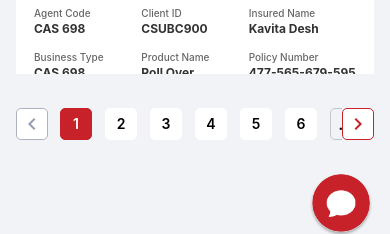
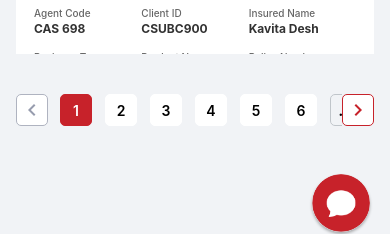
Before and after one commit to RishiMonocept/Aditya-Birla, a React Native app: screen /BottomTabs in a window 390 px wide. Shown: the part 534-768 px from the top of the page. Built offline with nearby package versions, Linux system fonts and the light colour scheme.

Commit message:
Removed bottomnvagation container, when kwyboard appears.

```diff
--- a/src/components/BottomNavigation.jsx
+++ b/src/components/BottomNavigation.jsx
@@ -1,4 +1,4 @@
-import React, { useCallback } from "react";
+import React, { useCallback, useEffect, useState } from "react";
 import {
   View,
   Text,
@@ -8,6 +8,7 @@ import {
   Image,
   KeyboardAvoidingView,
   Platform,
+  Keyboard,
 } from "react-native";
 import { createBottomTabNavigator } from "@react-navigation/bottom-tabs";
 import Reports from "../pages/Reports";
@@ -44,12 +45,25 @@ const tabs = [
 ];
 
 const BottomNavigation = () => {
+  const [isKeyboardVisible, setKeyboardVisible] = useState(false);
+
+  useEffect(() => {
+    const keyboardShowListener = Keyboard.addListener("keyboardDidShow", () => {
+      setKeyboardVisible(true);
+    });
+    const keyboardHideListener = Keyboard.addListener("keyboardDidHide", () => {
+      setKeyboardVisible(false);
+    });
+
+    return () => {
+      keyboardShowListener.remove();
+      keyboardHideListener.remove();
+    };
+  }, []);
+
   const CustomTabBar = ({ state, descriptors, navigation }) => {
     return (
-      <KeyboardAvoidingView
-        behavior={Platform.OS === "ios" ? "padding" : "height"}
-        keyboardVerticalOffset={-64}
-      >
+      <>
         <View style={styles.bottomNavigation}>
           {state.routes.map((route, index) => {
             const { options } = descriptors[route.key];
@@ -104,13 +118,15 @@ const BottomNavigation = () => {
           })}
         </View>
         <ChatButton />
-      </KeyboardAvoidingView>
+      </>
     );
   };
 
   return (
     <Tab.Navigator
-      tabBar={(props) => <CustomTabBar {...props} />}
+      tabBar={(props) =>
+        !isKeyboardVisible ? <CustomTabBar {...props} /> : null
+      }
       screenOptions={{
         headerShown: false,
         tabBarHideOnKeyboard: true,
@@ -127,8 +143,8 @@ const BottomNavigation = () => {
 
 const styles = StyleSheet.create({
   bottomNavigation: {
-    position: "absolute",
-    bottom: 0,
+    // position: "absolute",
+    // bottom: 0,
     width: "100%",
     flexDirection: "row",
     justifyContent: "space-around",
--- a/src/components/My_Performance/AllReportsCard.jsx
+++ b/src/components/My_Performance/AllReportsCard.jsx
@@ -81,7 +81,7 @@ export default function AllReportsCard() {
         keyExtractor={(item, index) => index.toString()}
         showsVerticalScrollIndicator={false}
         renderItem={renderItem}
-        // style={{ flex: 1, borderWidth: 2 }}
+        // style={{ borderWidth: 2 }}
       />
       <Pagination
         currentPage={currentPage}
--- a/src/components/My_Performance/AllReportsData.style.js
+++ b/src/components/My_Performance/AllReportsData.style.js
@@ -16,6 +16,7 @@ export const styles = StyleSheet.create({
     backgroundColor: "#ffffff",
     // marginTop: 16,
     marginBottom: 16,
+    // borderWidth: 1,
   },
   child1: {
     flexDirection: "row", // Align elements in a row
--- a/src/components/Pagination/pagination.style.js
+++ b/src/components/Pagination/pagination.style.js
@@ -7,8 +7,8 @@ export const styles = StyleSheet.create({
     // padding: 10,
     // paddingTop: 10,
     // marginBottom: 800,
-    marginBottom: 146.4,
-    marginTop: -6,
+    marginBottom: 100,
+    // marginTop: -6,
     paddingVertical: 24,
   },
   button: {
```
